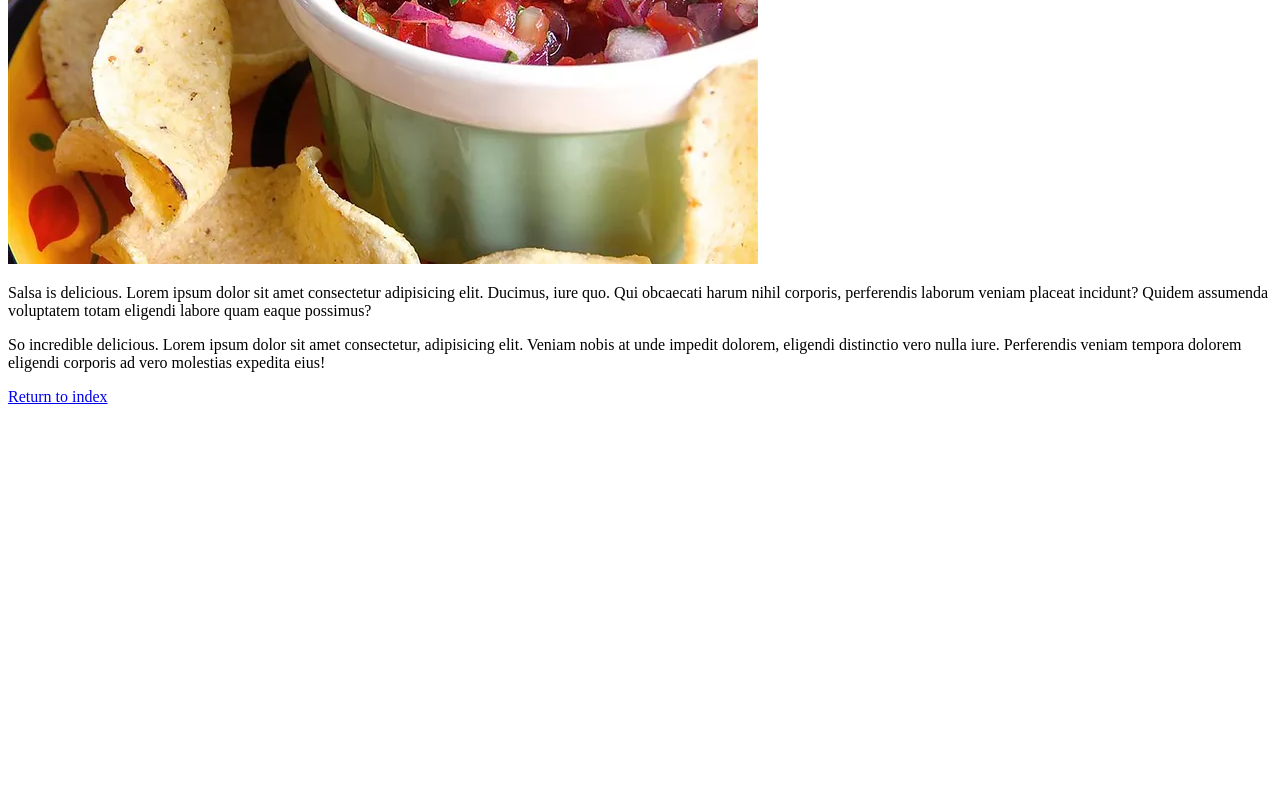
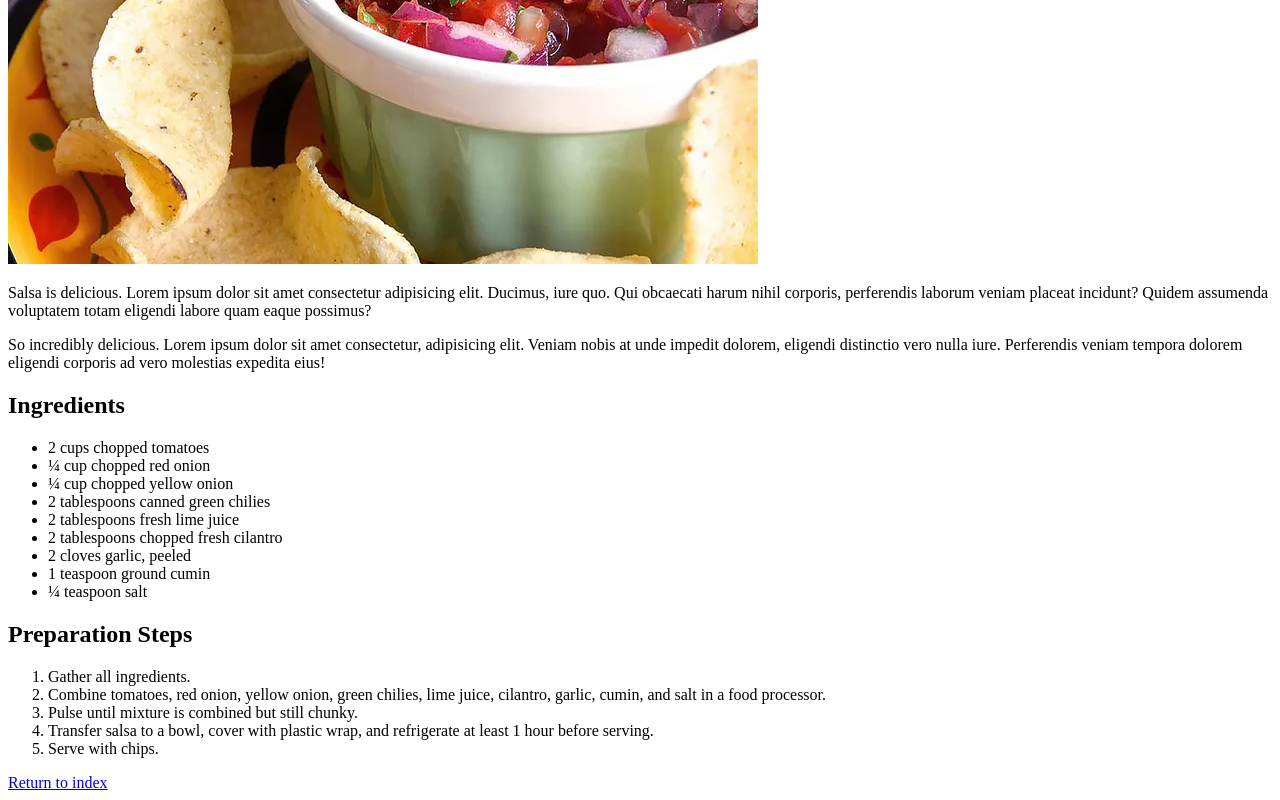
Before and after one commit to zimzamzo/odin-recipes, a plain HTML site: page recipes/salsa.html in a window 1280 px wide. Shown: the part 379-1179 px from the top of the page. Before the commit the page ends 800 px from the top, so only its background shows below. Drawn offline with Linux system fonts and the light colour scheme.

Commit message:
Complete salsa recipe

```diff
--- a/recipes/salsa.html
+++ b/recipes/salsa.html
@@ -10,7 +10,27 @@
         <h1>Salsa</h1>
         <img src="./salsa.webp" alt="Image of salsa.">
         <p>Salsa is delicious. Lorem ipsum dolor sit amet consectetur adipisicing elit. Ducimus, iure quo. Qui obcaecati harum nihil corporis, perferendis laborum veniam placeat incidunt? Quidem assumenda voluptatem totam eligendi labore quam eaque possimus?</p>
-        <p>So incredible delicious. Lorem ipsum dolor sit amet consectetur, adipisicing elit. Veniam nobis at unde impedit dolorem, eligendi distinctio vero nulla iure. Perferendis veniam tempora dolorem eligendi corporis ad vero molestias expedita eius!</p>
+        <p>So incredibly delicious. Lorem ipsum dolor sit amet consectetur, adipisicing elit. Veniam nobis at unde impedit dolorem, eligendi distinctio vero nulla iure. Perferendis veniam tempora dolorem eligendi corporis ad vero molestias expedita eius!</p>
+        <h2>Ingredients</h2>
+        <ul>
+            <li>2 cups chopped tomatoes</li>
+            <li>¼ cup chopped red onion</li>
+            <li>¼ cup chopped yellow onion</li>
+            <li>2 tablespoons canned green chilies</li>
+            <li>2 tablespoons fresh lime juice</li>
+            <li>2 tablespoons chopped fresh cilantro</li>
+            <li>2 cloves garlic, peeled</li>
+            <li>1 teaspoon ground cumin</li>
+            <li>¼ teaspoon salt</li>
+        </ul>
+        <h2>Preparation Steps</h2>
+        <ol>
+            <li>Gather all ingredients.</li>
+            <li>Combine tomatoes, red onion, yellow onion, green chilies, lime juice, cilantro, garlic, cumin, and salt in a food processor.</li>
+            <li>Pulse until mixture is combined but still chunky.</li>
+            <li>Transfer salsa to a bowl, cover with plastic wrap, and refrigerate at least 1 hour before serving.</li>
+            <li>Serve with chips.</li>
+        </ol>
         <a href="../index.html">Return to index</a>
     </body>
 </html>
```
